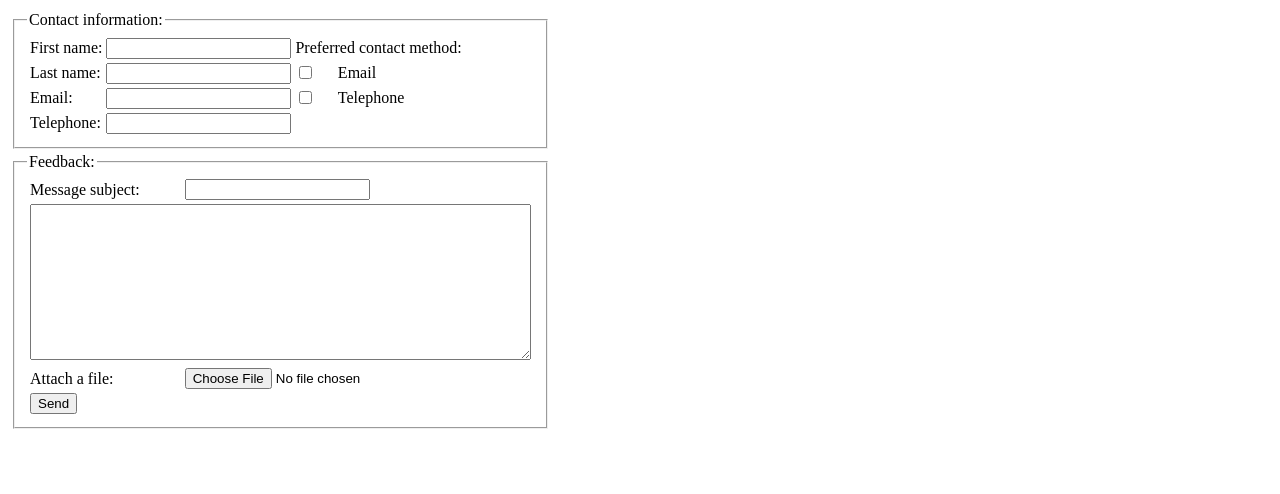
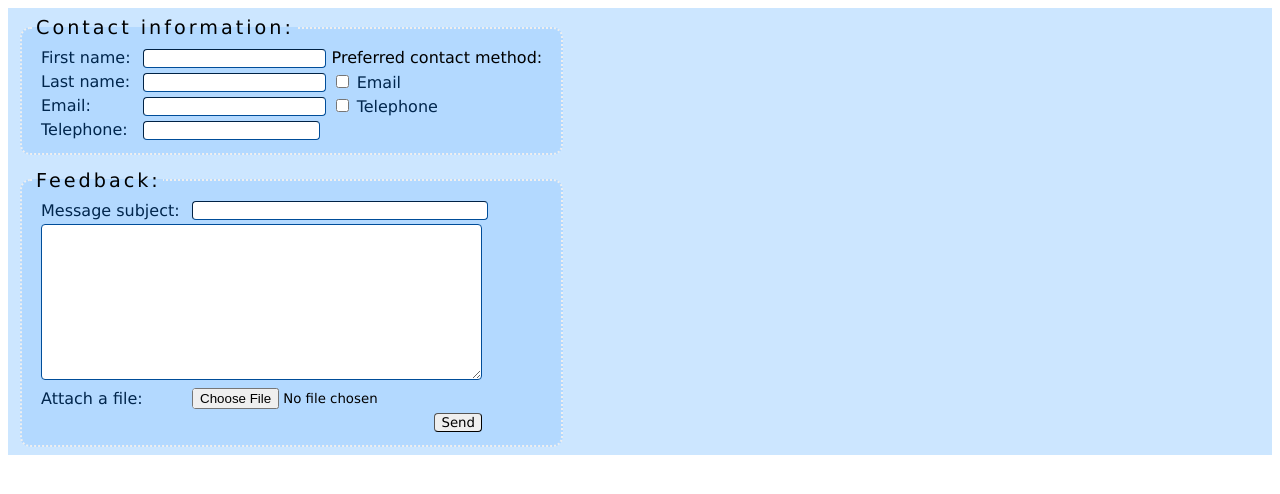
Before and after one commit to RiiTam/Webteknologiat, a plain HTML site: page form.html in a window 1280 px wide. Drawn offline with Linux system fonts and the light colour scheme.

Commit message:
Lisätty lomaketehtävään CSS-muotoilu

```diff
--- a/form.html
+++ b/form.html
@@ -3,6 +3,7 @@
 
 <head>
     <title>Contact form</title>
+    <link type="text/css" rel="stylesheet" charset="UTF-8" href="style.css">
 </head>
 <form>
     <table>
@@ -12,24 +13,27 @@
                     <legend>Contact information:</legend>
                     <table>
                         <tr>
-                            <td><label for="fname">First name:</label></td>
+                            <td><label for="fname" class="label">First name:</label></td>
                             <td><input type="text" id="fname" name="fname"></td>
                             <td colspan="2"><label>Preferred contact method:</label></td>
                         </tr>
                         <tr>
-                            <td><label for="lname">Last name:</label></td>
+                            <td><label for="lname" class="label">Last name:</label></td>
                             <td><input type="text" id="lname" name="lname"></td>
-                            <td><input type="checkbox" id="selectemail" value="selectemail"></td>
-                            <td><label for="selectemail">Email</td>
+                            <td>
+                                <input type="checkbox" id="selectemail" value="selectemail">
+                                <label for="selectemail" class="contact-method label">Email
+                            </td>
                         </tr>
                         <tr>
-                            <td><label for="email">Email:</label></td>
+                            <td><label for="email" class="label">Email:</label></td>
                             <td><input type="email" id="email" name="email"></td>
-                            <td><input type="checkbox" id="selectphone" value="selectphone"></td>
-                            <td><label for="selectphone">Telephone</td>
+                            <td>
+                                <input type="checkbox" id="selectphone" value="selectphone">
+                                <label for="selectphone" class="contact-method label">Telephone
                         </tr>
                         <tr>
-                            <td><label for="phone">Telephone:</label></td>
+                            <td><label for="phone" class="label">Telephone:</label></td>
                             <td><input type="tel" id="phone" name="phone"></td>
                         </tr>
                     </table>
@@ -42,18 +46,18 @@
                     <legend>Feedback:</legend>
                     <table>
                         <tr>
-                            <td><label for="subject">Message subject:</label></td>
+                            <td><label for="subject" class="label">Message subject:</label></td>
                             <td><input type="text" id="subject" name="subject"></td>
                         </tr>
                         <tr>
                             <td colspan="2"><textarea id="feedback" name="feedback" rows="10" cols="60"></textarea></td>
                         </tr>
                         <tr>
-                            <td><label for="file">Attach a file:</label></td>
+                            <td><label for="file" class="label">Attach a file:</label></td>
                             <td><input type="file" id="file" name="file"></td>
                         </tr>
                         <tr>
-                            <td><input type="submit" value="Send"></td>
+                            <td colspan="2"><input id="SendButton" type="submit" value="Send"></td>
                         </tr>
                     </table>
                 </fieldset>
```
